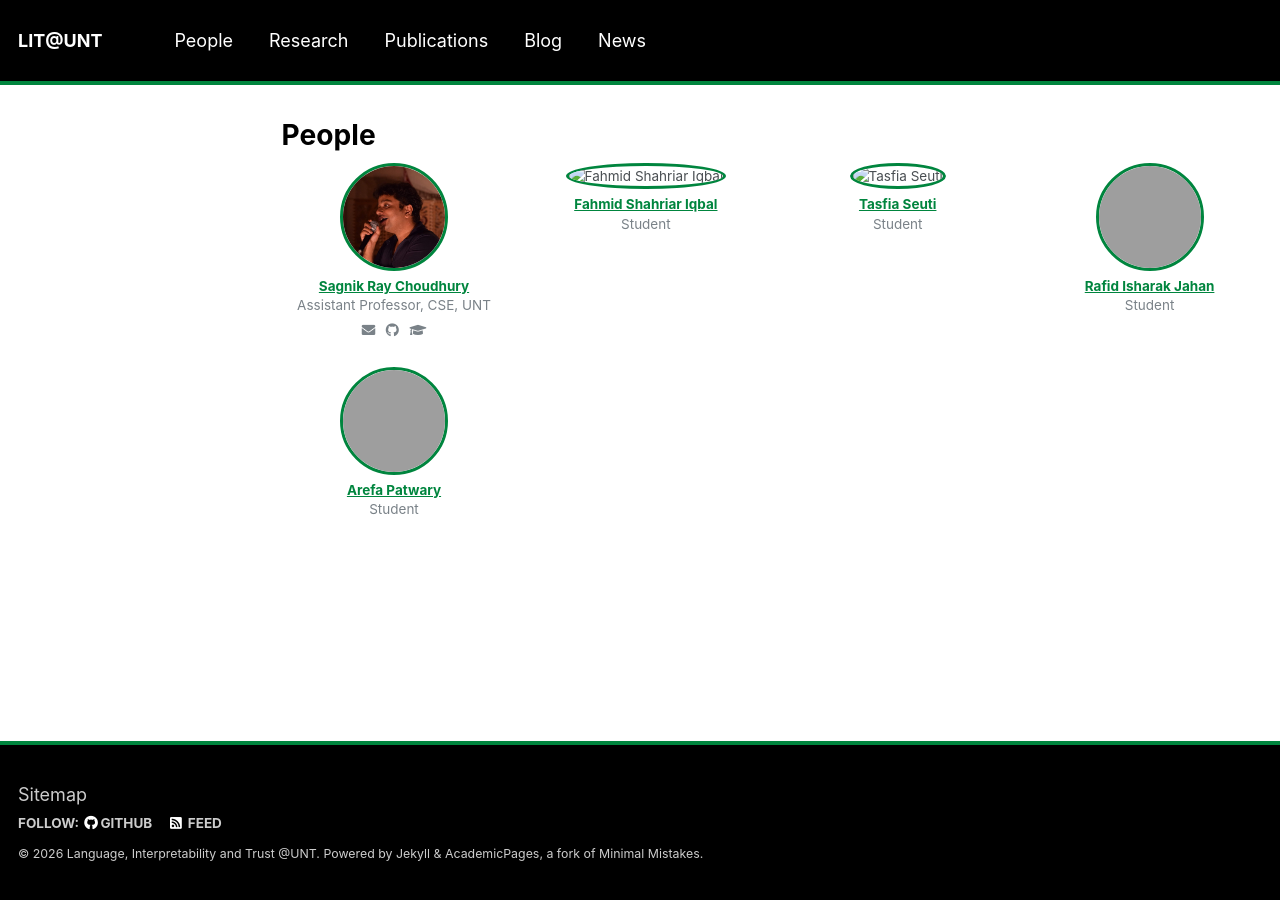
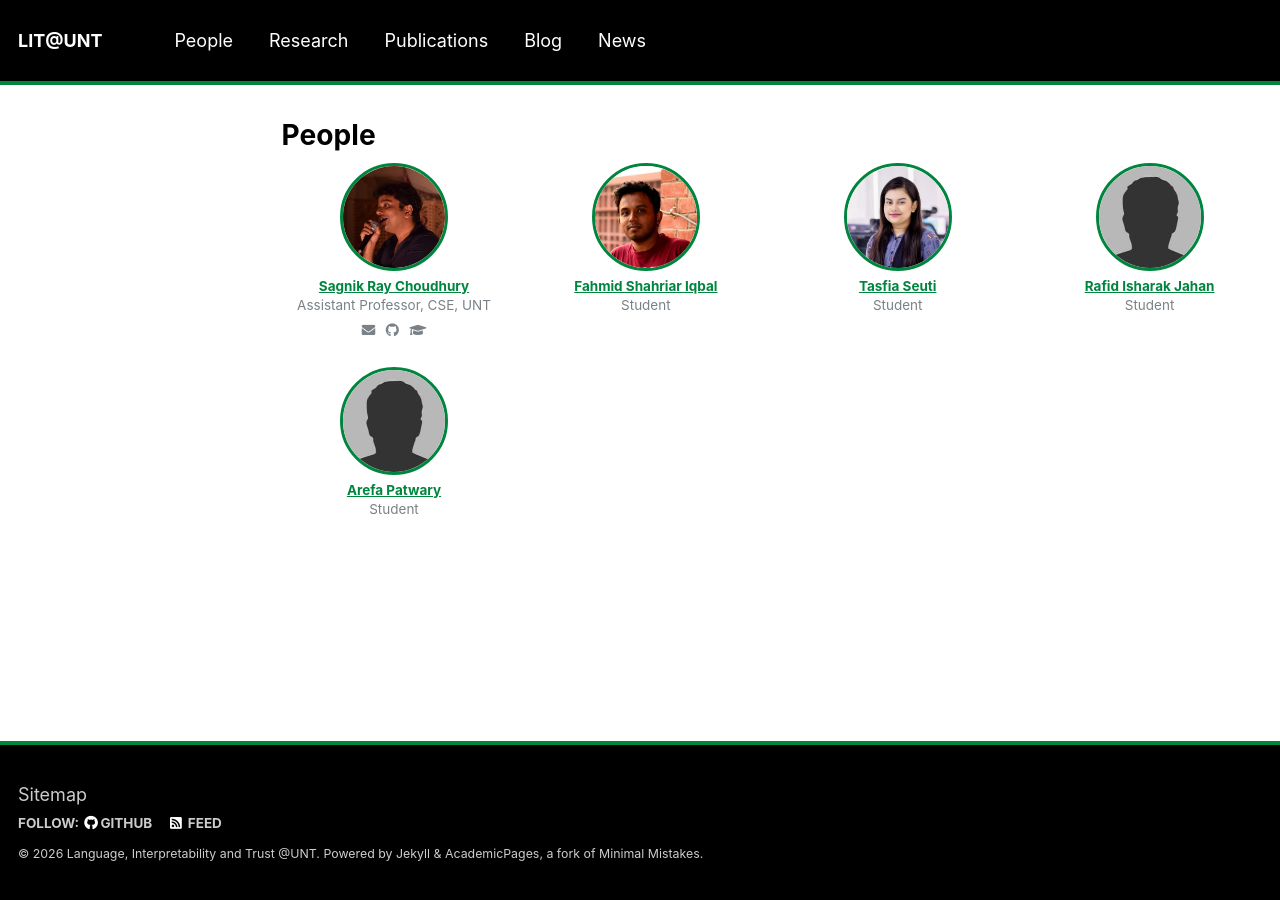
Before and after one commit to thelitlab/thelitlab.github.io, a Jekyll site: the page built from _pages/people.md, in a window 1280 px wide. Built offline with Jekyll 4.4.1, drawn with Linux system fonts in a browser that asks for light colours.

Commit message:
chore: up

```diff
--- a/_data/authors.yml
+++ b/_data/authors.yml
@@ -40,11 +40,11 @@ seuti:
 rafid:
   name          : "Rafid Isharak Jahan"
   position      : "Student"
-  avatar        : "people/rafid.jpg"
+  avatar        : "people/placeholder.jpg"
   uri           : "https://rafid5.github.io/"
 
 Arefa:
   name          : "Arefa Patwary"
   position      : "Student"
-  avatar        : "people/arefa.jpg"
+  avatar        : "people/placeholder.jpg"
   uri           : "https://arefapatwary.github.io"
```
Also changed, not shown: images/people/fahmid.jpg (added), images/people/seuti.jpg (added).
